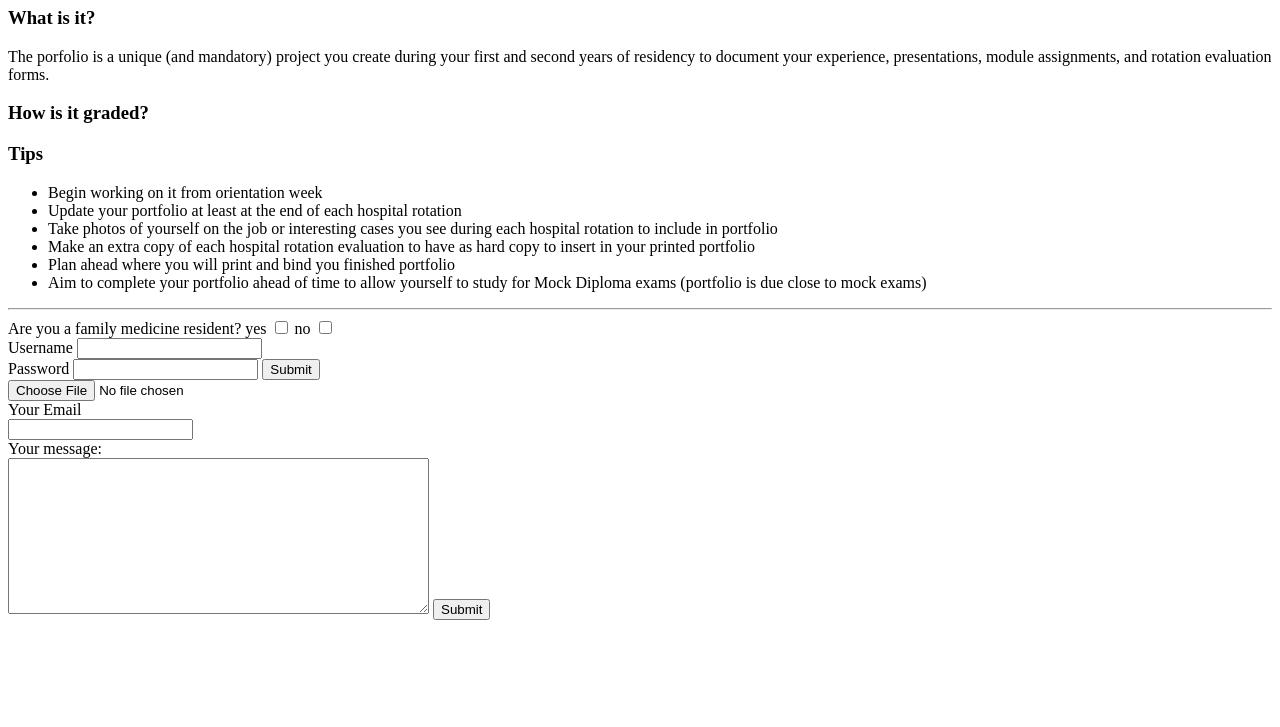
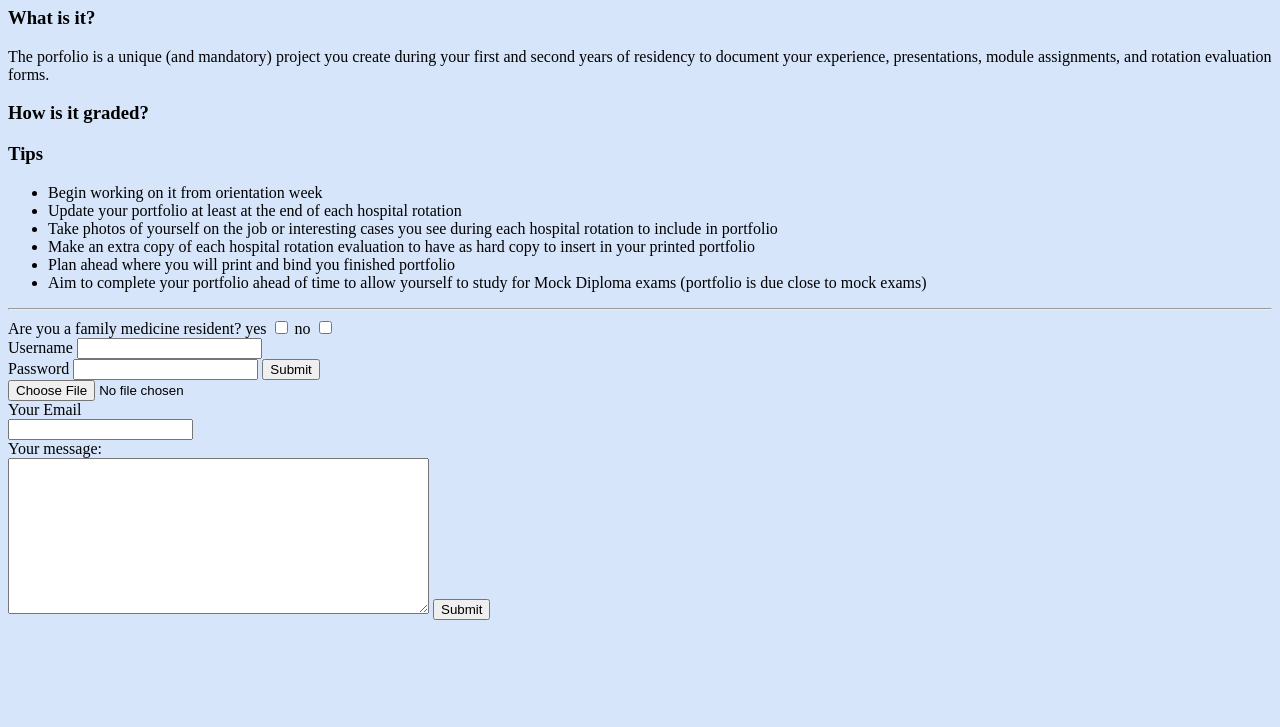
Before and after one commit to aquarint/Family-Medicine-Residency-The-Bahamas, a plain HTML site: page Portfolio.html in a window 1280 px wide. Shown: the part 73-800 px from the top of the page. Drawn offline with Linux system fonts and the light colour scheme.

Commit message:
light blue background

```diff
--- a/Portfolio.html
+++ b/Portfolio.html
@@ -4,7 +4,7 @@
     <meta charset="utf-8">
     <title>The Portfolio</title>
   </head>
-  <body>
+  <body style ="background-color: #D6E5FA;">
     <h1>The Family Medicine Portfolio</h1>
     <h3>What is it?</h3>
     <p> The porfolio is a unique (and mandatory) project you create during your first and second years of residency to document your experience, presentations, module assignments, and rotation evaluation forms.
```
